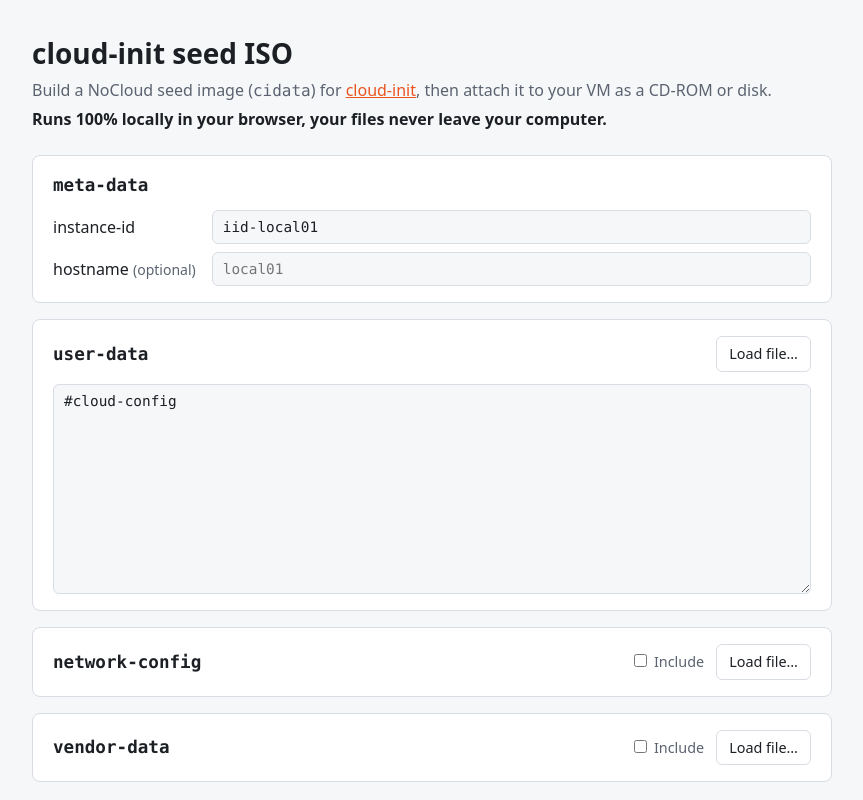
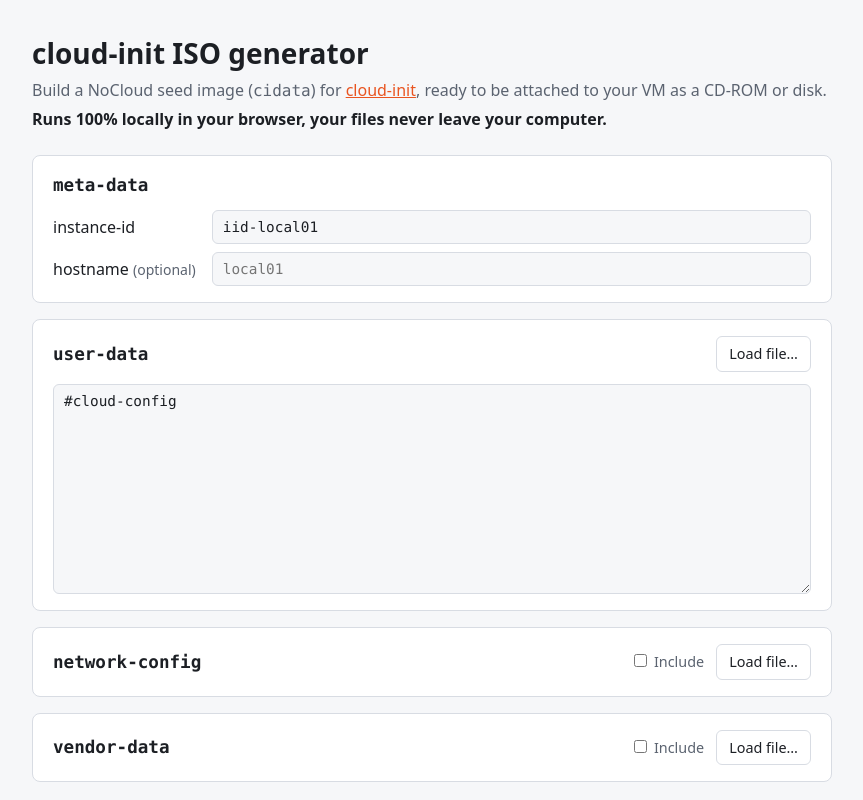
Before and after one commit to Nhqml/cloud-init-webgeniso, a website built with Vite: page src/web/index.html in a window 1280 px wide. Shown: the top 800 px of the page, without its empty margins (208-1071 px from the left). Built offline with nearby package versions, Linux system fonts and the light colour scheme.

Commit message:
web: minor adjustments

```diff
--- a/src/web/index.html
+++ b/src/web/index.html
@@ -7,7 +7,7 @@
   <meta charset="utf-8" />
   <meta name="viewport" content="width=device-width, initial-scale=1" />
   <meta name="color-scheme" content="light dark" />
-  <title>cloud-init seed ISO</title>
+  <title>cloud-init ISO generator</title>
   <link rel="icon" type="image/svg+xml" href="./favicon.svg" />
   <link rel="stylesheet" href="./style.css" />
   <script type="module" src="./main.ts"></script>
@@ -16,10 +16,10 @@
 <body>
   <main>
     <header>
-      <h1>cloud-init seed ISO</h1>
+      <h1>cloud-init ISO generator</h1>
       <p class="lead">
         Build a NoCloud seed image (<code>cidata</code>) for
-        <a href="https://cloudinit.readthedocs.io/">cloud-init</a>, then attach it to your VM as a CD-ROM or disk.
+        <a href="https://cloudinit.readthedocs.io/">cloud-init</a>, ready to be attached to your VM as a CD-ROM or disk.
         <strong>Runs 100% locally in your browser, your files never leave your computer.</strong>
       </p>
     </header>
```
